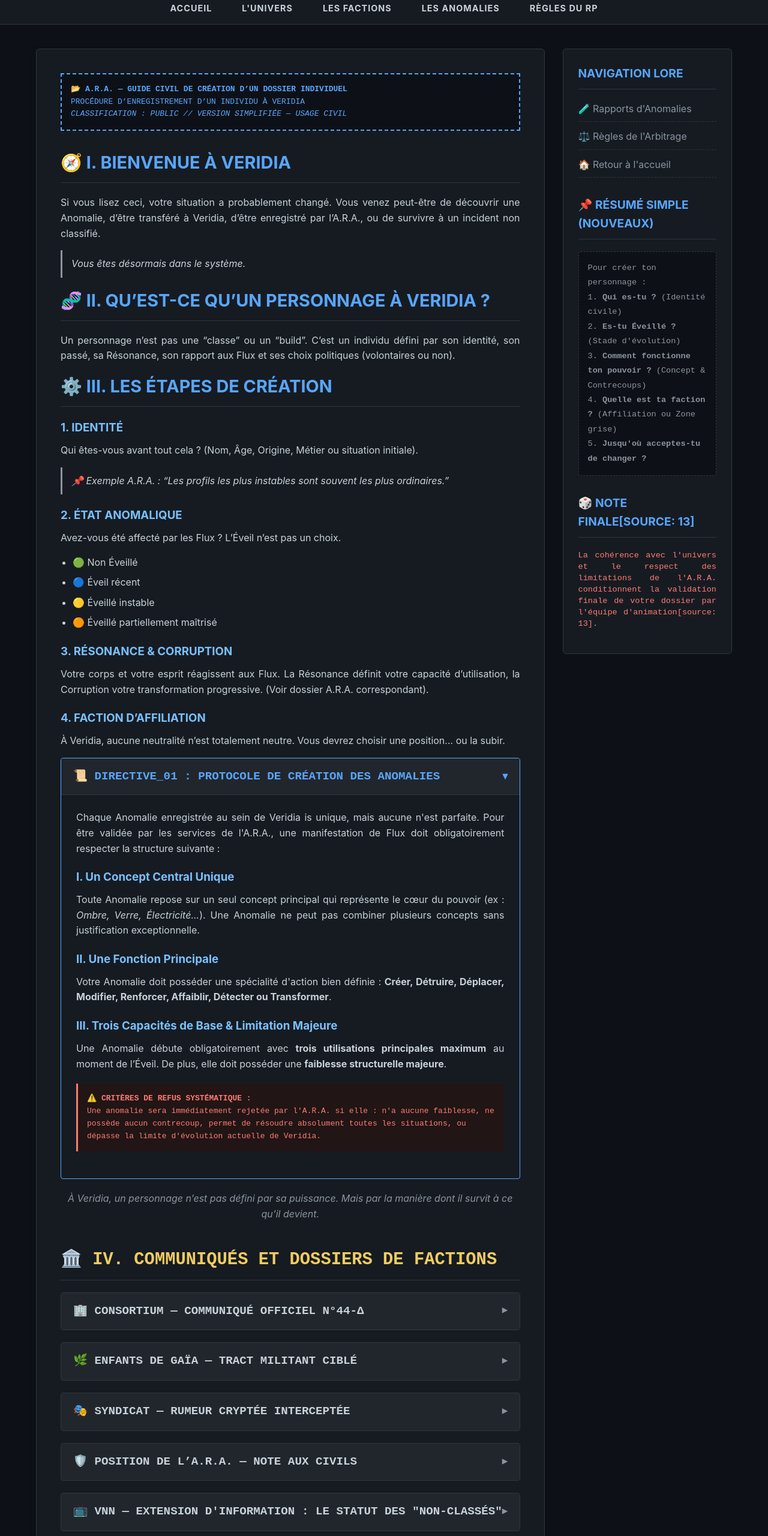
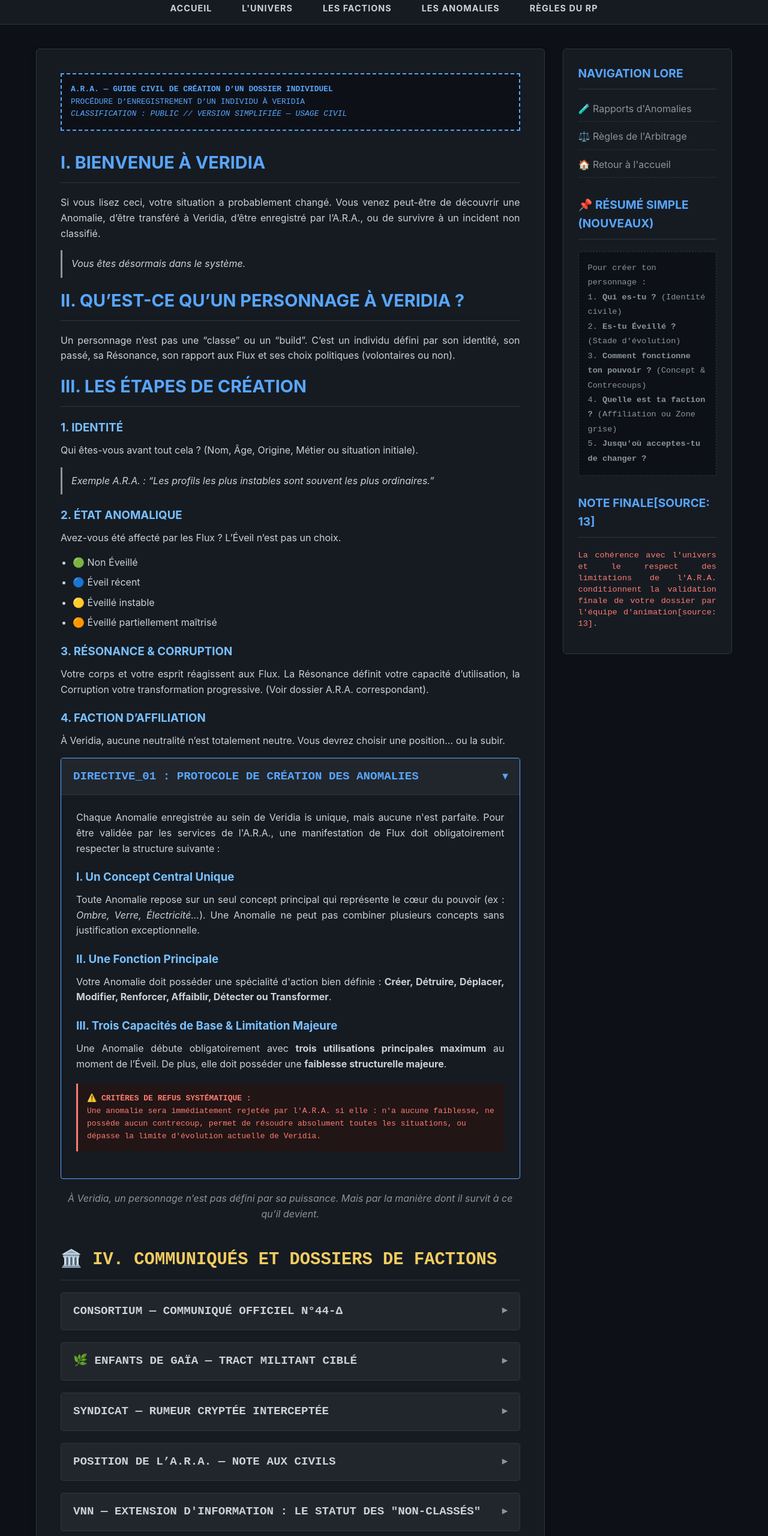
Before and after one commit to christia-rgb/Veridia-rp.io, a plain HTML site: page guide.html in a window 1280 px wide. Shown: the part 240-2800 px from the top of the page at 60% size. Drawn offline with Linux system fonts and the light colour scheme.

Commit message:
Update guide.html

```diff
--- a/guide.html
+++ b/guide.html
@@ -148,22 +148,22 @@
         <main>
             <section>
                 <div class="ara-admin-header">
-                    <strong>📂 A.R.A. — GUIDE CIVIL DE CRÉATION D’UN DOSSIER INDIVIDUEL</strong><br>
+                    <strong>A.R.A. — GUIDE CIVIL DE CRÉATION D’UN DOSSIER INDIVIDUEL</strong><br>
                     PROCÉDURE D’ENREGISTREMENT D’UN INDIVIDU À VERIDIA<br>
                     <em>CLASSIFICATION : PUBLIC // VERSION SIMPLIFIÉE — USAGE CIVIL</em>
                 </div>
 
-                <h2>🧭 I. BIENVENUE À VERIDIA</h2>
+                <h2>I. BIENVENUE À VERIDIA</h2>
                 <p>Si vous lisez ceci, votre situation a probablement changé. Vous venez peut-être de découvrir une Anomalie, d’être transféré à Veridia, d’être enregistré par l’A.R.A., ou de survivre à un incident non classifié.</p>
                 <blockquote>Vous êtes désormais dans le système.</blockquote>
 
-                <h2>🧬 II. QU’EST-CE QU’UN PERSONNAGE À VERIDIA ?</h2>
+                <h2>II. QU’EST-CE QU’UN PERSONNAGE À VERIDIA ?</h2>
                 <p>Un personnage n’est pas une “classe” ou un “build”. C’est un individu défini par son identité, son passé, sa Résonance, son rapport aux Flux et ses choix politiques (volontaires ou non).</p>
 
-                <h2>⚙️ III. LES ÉTAPES DE CRÉATION</h2>
+                <h2>III. LES ÉTAPES DE CRÉATION</h2>
                 <h3>1. IDENTITÉ</h3>
                 <p>Qui êtes-vous avant tout cela ? (Nom, Âge, Origine, Métier ou situation initiale).</p>
-                <blockquote>📌 Exemple A.R.A. : “Les profils les plus instables sont souvent les plus ordinaires.”</blockquote>
+                <blockquote>Exemple A.R.A. : “Les profils les plus instables sont souvent les plus ordinaires.”</blockquote>
 
                 <h3>2. ÉTAT ANOMALIQUE</h3>
                 <p>Avez-vous été affecté par les Flux ? L’Éveil n’est pas un choix.</p>
@@ -181,7 +181,7 @@
                 <p>À Veridia, aucune neutralité n’est totalement neutre. Vous devrez choisir une position… ou la subir.</p>
 
                 <details class="ara-accordion" open>
-                    <summary>📜 DIRECTIVE_01 : PROTOCOLE DE CRÉATION DES ANOMALIES</summary>
+                    <summary>DIRECTIVE_01 : PROTOCOLE DE CRÉATION DES ANOMALIES</summary>
                     <div class="ara-content">
                         <p>Chaque Anomalie enregistrée au sein de Veridia is unique, mais aucune n'est parfaite. Pour être validée par les services de l'A.R.A., une manifestation de Flux doit obligatoirement respecter la structure suivante :</p>
 
@@ -206,7 +206,7 @@
                 <h2 style="font-family: monospace; color: #f2cc60;">🏛️ IV. COMMUNIQUÉS ET DOSSIERS DE FACTIONS</h2>
 
                 <details class="ara-accordion">
-                    <summary>🏢 CONSORTIUM — COMMUNIQUÉ OFFICIEL N°44-Δ</summary>
+                    <summary>CONSORTIUM — COMMUNIQUÉ OFFICIEL N°44-Δ</summary>
                     <div class="ara-content">
                         <pre style="font-family: monospace; color: #8b949e;">ÉMIS PAR : SERVICE CENTRAL D’INFORMATION — CONSORTIUM
 DESTINATAIRES : POPULATION DE VERIDIA // CLASSIFICATION : PUBLIC</pre>
@@ -236,7 +236,7 @@ ORIGINE : INCONNUE (PROBABLEMENT DISTRICT OUBLIÉ)</pre>
                 </details>
 
                 <details class="ara-accordion">
-                    <summary>🎭 SYNDICAT — RUMEUR CRYPTÉE INTERCEPTÉE</summary>
+                    <summary>SYNDICAT — RUMEUR CRYPTÉE INTERCEPTÉE</summary>
                     <div class="ara-content" style="color: #f2cc60; font-family: monospace;">
                         <pre style="color: #8b949e;">SOURCE : CANAL NON IDENTIFIÉ // TRAME INTERCEPTÉE — DÉCRYPTAGE PARTIEL
 PROBABILITÉ D’AUTHENTICITÉ : 63%</pre>
@@ -247,7 +247,7 @@ PROBABILITÉ D’AUTHENTICITÉ : 63%</pre>
                 </details>
 
                 <details class="ara-accordion">
-                    <summary>🛡️ POSITION DE L’A.R.A. — NOTE AUX CIVILS</summary>
+                    <summary>POSITION DE L’A.R.A. — NOTE AUX CIVILS</summary>
                     <div class="ara-content">
                         <pre style="font-family: monospace; color: #8b949e;">DIVISION ADMINISTRATIVE — INFORMATION CIVILE</pre>
                         <p>L’A.R.A. n’impose aucune affiliation. Cependant, nous rappelons que :</p>
@@ -262,16 +262,16 @@ PROBABILITÉ D’AUTHENTICITÉ : 63%</pre>
                 </details>
 
                 <details class="ara-accordion">
-                    <summary>📺 VNN — EXTENSION D'INFORMATION : LE STATUT DES "NON-CLASSÉS"</summary>
+                    <summary>VNN — EXTENSION D'INFORMATION : LE STATUT DES "NON-CLASSÉS"</summary>
                     <div class="ara-content">
                         <pre style="font-family: monospace; color: #8b949e;">VNN — VERIDIA NEWS NETWORK // SECTION : VIE CIVILE
 CLASSIFICATION : PUBLIC</pre>
 
-                        <h3>📰 EXTRAIT — ÉDITION MATINALE : “VIVRE À VERIDIA SANS FACTION”</h3>
+                        <h3>EXTRAIT — ÉDITION MATINALE : “VIVRE À VERIDIA SANS FACTION”</h3>
                         <p><em>“Ils ne font pas partie du Consortium, ils ne suivent pas Gaïa, et ils n’ont jamais entendu parler du Syndicat… du moins officiellement. Ils travaillent, ils rentrent chez eux, ils évitent les zones à risque et espèrent que rien ne change trop vite.”</em></p>
                         <p>Dans les quartiers résidentiels, une grande partie de la population ne se considère rattachée à aucun mouvement. Ils se décrivent simplement comme employés, étudiants, commerçants ou citoyens “non concernés”.</p>
 
-                        <h3>🏙️ LE QUOTINIEN DES INDÉPENDANTS (DISTRICT 4)</h3>
+                        <h3>LE QUOTINIEN DES INDÉPENDANTS (DISTRICT 4)</h3>
                         <p><blockquote>“Je ne veux pas choisir de camp. Je veux juste que ça s’arrête.”<br>— Témoignage anonyme, 34 ans</blockquote></p>
                         <p>Pour beaucoup, les Anomalies ne sont pas une révolution, mais un problème logistique : transports perturbés, contrôles A.R.A. fréquents, rumeurs de zones instables et ajustements constants du quotidien.</p>
 
@@ -302,7 +302,7 @@ CLASSIFICATION : PUBLIC</pre>
                 5. <strong>Jusqu'où acceptes-tu de changer ?</strong>
             </div>
 
-            <h2 style="margin-top: 30px;">🎲 NOTE FINALE[source: 13]</h2>
+            <h2 style="margin-top: 30px;">NOTE FINALE[source: 13]</h2>
             <p style="font-size: 0.85rem; color: #ff7b72; font-family: monospace; line-height: 1.4;">
                 La cohérence avec l'univers et le respect des limitations de l'A.R.A. conditionnent la validation finale de votre dossier par l'équipe d'animation[source: 13].
             </p>
```
